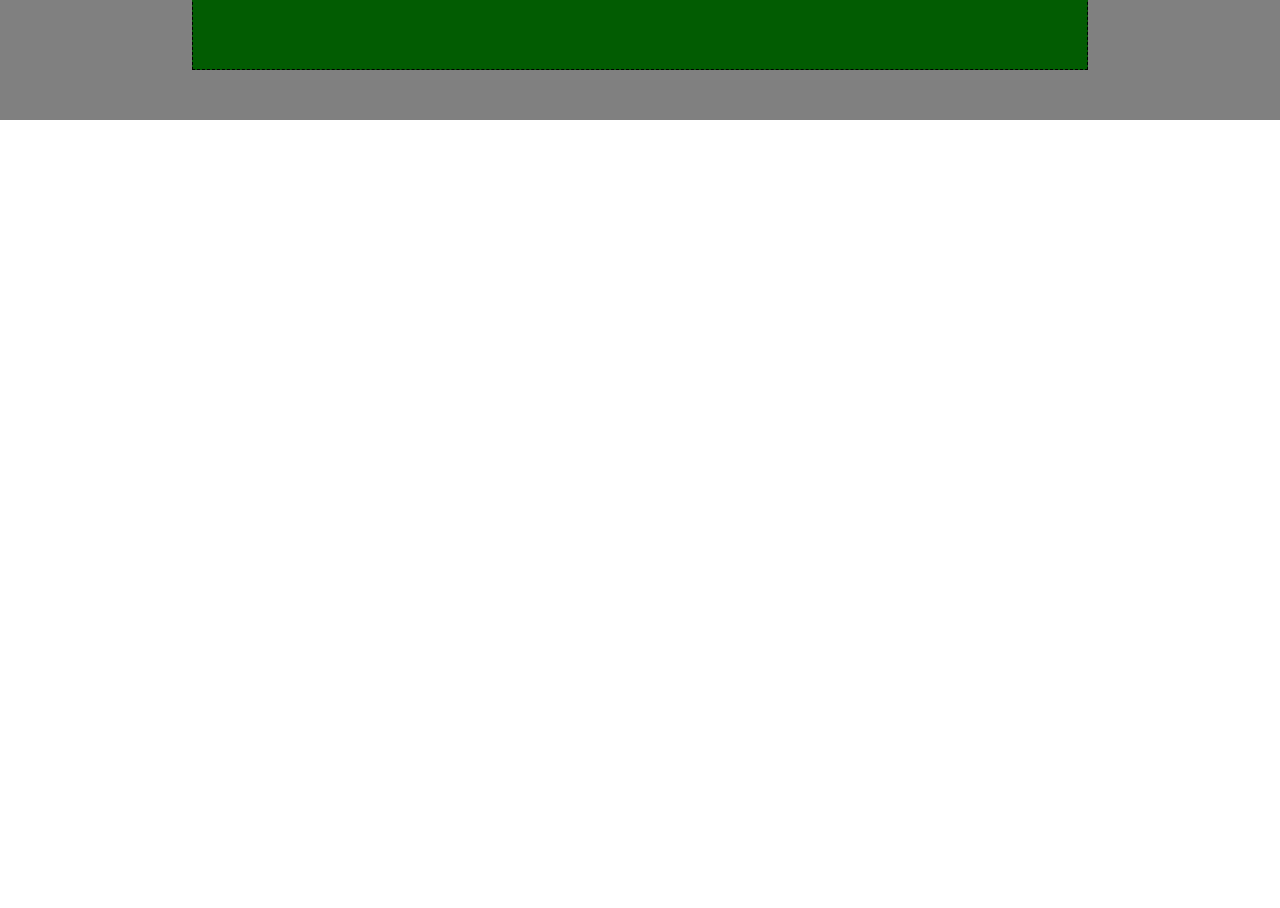
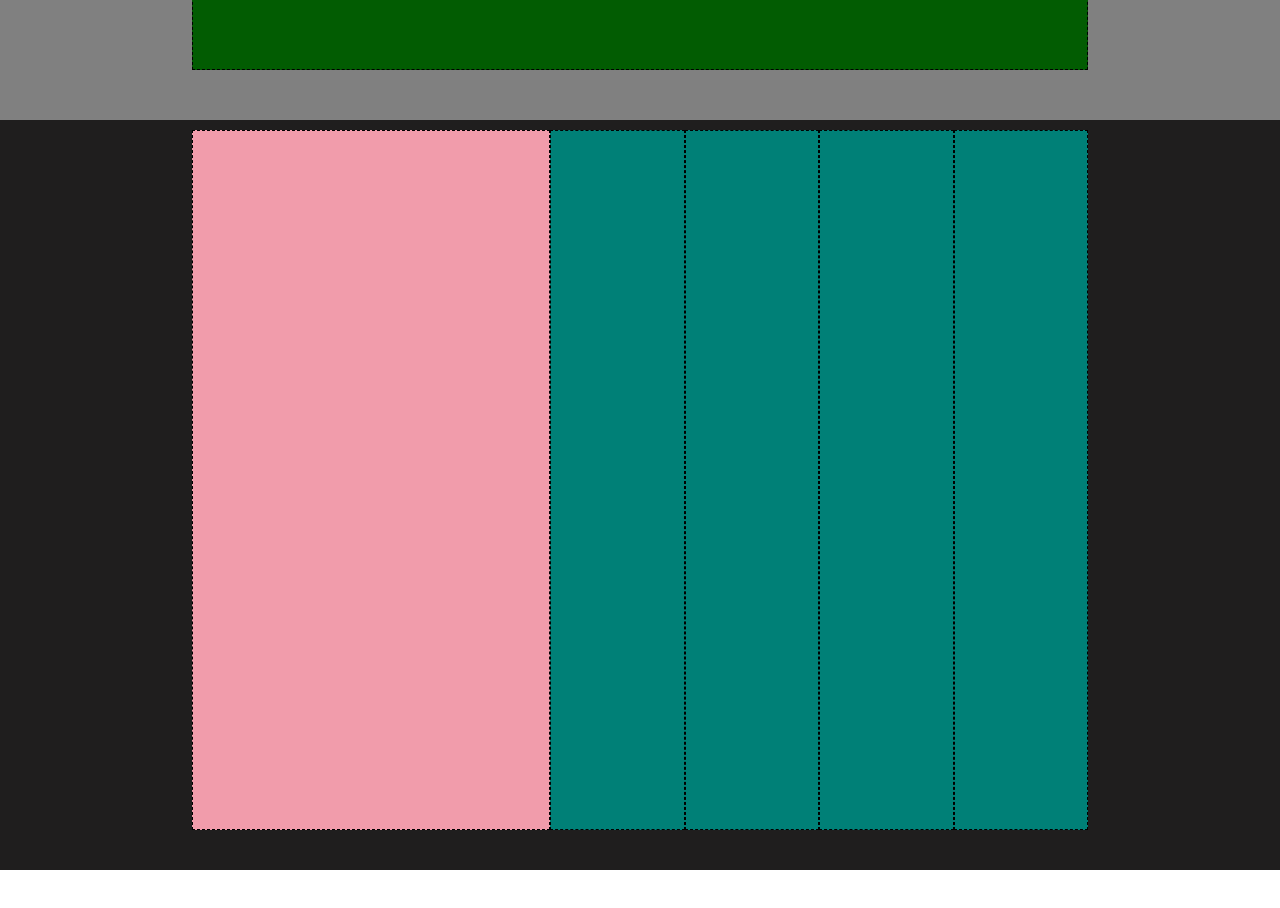
Before and after one commit to lorenzodisanto/htmlcss-struttura-discord, a plain HTML site: page index.html in a window 1280 px wide. Shown: the part 3500-4408 px from the top of the page. Drawn offline with Linux system fonts and the light colour scheme.

Commit message:
add footer box

```diff
--- a/css/style.css
+++ b/css/style.css
@@ -131,3 +131,33 @@ section {
   background-color: rgb(2, 92, 2);
   border: 1px dashed black;
 }
+
+/* FOOTER */
+
+.foot-back {
+  display: flex;
+  height: 750px;
+  align-items: flex-start;
+  padding-top: 10px;
+  background-color: rgb(31, 30, 30);
+}
+
+.foot-left {
+  width: 40%;
+  height: 700px;
+  align-content: center;
+
+  /* DEBUG */
+  background-color: rgb(241, 156, 171);
+  border: 1px dashed black;
+}
+
+.foot-right {
+  width: 15%;
+  height: 700px;
+  align-content: center;
+
+  /* DEBUG */
+  background-color: rgb(0, 128, 119);
+  border: 1px dashed black;
+}
```
